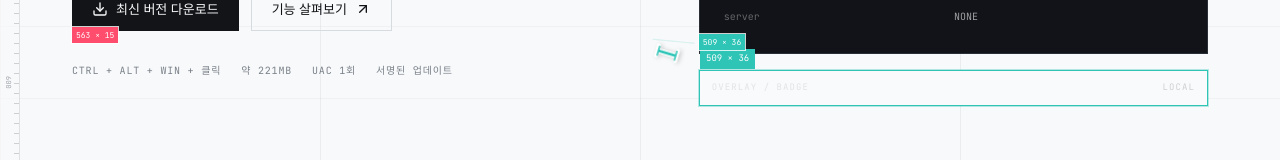
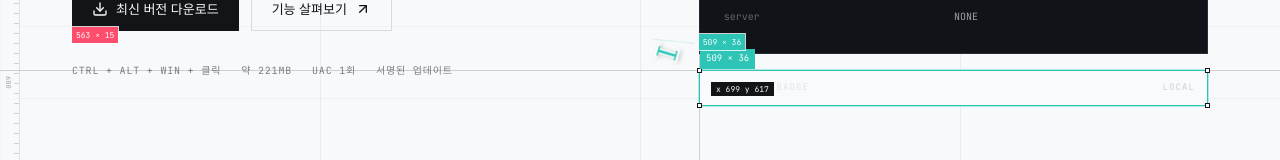
Before and after one commit to gguatit/cue, a React (Vite) app in the folder site/: page / in a window 1280 px wide. Shown: the part 547-707 px from the top of the page. Built offline with nearby package versions, Linux system fonts and the light colour scheme; a web font is replaced by a local one.

Commit message:
feat: add design-tool crosshair and selection effects

```diff
--- a/site/src/components/site/PageBuilder.tsx
+++ b/site/src/components/site/PageBuilder.tsx
@@ -141,6 +141,9 @@ export default function PageBuilder({
   const dimensionRef = useRef<HTMLDivElement>(null)
   const effectRef = useRef<HTMLCanvasElement>(null)
   const caretRef = useRef<HTMLDivElement>(null)
+  const crosshairXRef = useRef<HTMLDivElement>(null)
+  const crosshairYRef = useRef<HTMLDivElement>(null)
+  const coordRef = useRef<HTMLDivElement>(null)
   const cursorsRef = useRef(cursorsEnabled)
   const particlesRef = useRef(particlesEnabled)
 
@@ -412,6 +415,9 @@ export default function PageBuilder({
           dimensions.clear()
           hudRef.current?.classList.remove('is-visible')
           caretRef.current?.classList.remove('is-visible')
+          crosshairXRef.current?.classList.remove('is-visible')
+          crosshairYRef.current?.classList.remove('is-visible')
+          coordRef.current?.classList.remove('is-visible')
           targets.forEach((el) => reveal(el))
           staticRevealed = true
         }
@@ -796,6 +802,28 @@ export default function PageBuilder({
         }
       }
 
+      const hud = hudRef.current
+      const crosshairX = crosshairXRef.current
+      const crosshairY = crosshairYRef.current
+      const coord = coordRef.current
+      const hudVisible = !!hud?.classList.contains('is-visible')
+      if (hudVisible && hud && crosshairX && crosshairY && coord) {
+        const left = Number.parseFloat(hud.style.left) || 0
+        const top = Number.parseFloat(hud.style.top) || 0
+        crosshairX.classList.add('is-visible')
+        crosshairY.classList.add('is-visible')
+        crosshairX.style.left = `${left}px`
+        crosshairY.style.top = `${top}px`
+        coord.classList.add('is-visible')
+        coord.style.left = `${clamp(left + 12, 24, window.innerWidth - 90)}px`
+        coord.style.top = `${clamp(top + 12, 30, window.innerHeight - 30)}px`
+        coord.textContent = `x ${Math.round(left)}  y ${Math.round(top)}`
+      } else {
+        crosshairX?.classList.remove('is-visible')
+        crosshairY?.classList.remove('is-visible')
+        coord?.classList.remove('is-visible')
+      }
+
       if (!active.size && !queue.length && hudRef.current?.classList.contains('is-visible')) {
         hudRef.current.classList.remove('is-visible')
         caretRef.current?.classList.remove('is-visible')
@@ -829,6 +857,9 @@ export default function PageBuilder({
       dimensions.clear()
       hudRef.current?.classList.remove('is-visible')
       caretRef.current?.classList.remove('is-visible')
+      crosshairXRef.current?.classList.remove('is-visible')
+      crosshairYRef.current?.classList.remove('is-visible')
+      coordRef.current?.classList.remove('is-visible')
       targets.forEach((el) => {
         delete el.dataset.buildTarget
         delete el.dataset.buildKind
@@ -863,6 +894,11 @@ export default function PageBuilder({
             </div>
             <div className="ruler-corner" aria-hidden="true" />
             <div ref={dimensionRef} className="dimension-layer" aria-hidden="true" />
+            <div ref={crosshairXRef} className="build-crosshair crosshair-x" aria-hidden="true" />
+            <div ref={crosshairYRef} className="build-crosshair crosshair-y" aria-hidden="true" />
+            <div ref={coordRef} className="cursor-coord" aria-hidden="true">
+              x 0 y 0
+            </div>
             <div className="cursor-layer" aria-hidden="true">
               {Array.from({ length: MAX_AGENTS }, (_, index) => (
                 <div
@@ -879,6 +915,10 @@ export default function PageBuilder({
                 </div>
               ))}
               <div ref={hudRef} className="measure-hud">
+                <span className="measure-handle tl" />
+                <span className="measure-handle tr" />
+                <span className="measure-handle bl" />
+                <span className="measure-handle br" />
                 <span ref={hudLabelRef} className="measure-label">
                   0 × 0
                 </span>
--- a/site/src/index.css
+++ b/site/src/index.css
@@ -239,6 +239,77 @@ body,
   font-family: var(--font-mono);
   font-size: 9px;
   white-space: nowrap;
+}
+
+.measure-handle {
+  position: absolute;
+  width: 5px;
+  height: 5px;
+  background: #fff;
+  border: 1px solid #121417;
+}
+
+.measure-handle.tl {
+  left: -3px;
+  top: -3px;
+}
+
+.measure-handle.tr {
+  right: -3px;
+  top: -3px;
+}
+
+.measure-handle.bl {
+  left: -3px;
+  bottom: -3px;
+}
+
+.measure-handle.br {
+  right: -3px;
+  bottom: -3px;
+}
+
+.build-crosshair {
+  position: fixed;
+  z-index: 33;
+  pointer-events: none;
+  background: rgba(18, 20, 23, 0.18);
+  opacity: 0;
+  transition: opacity 120ms ease;
+}
+
+.build-crosshair.crosshair-x {
+  top: 0;
+  bottom: 0;
+  width: 1px;
+}
+
+.build-crosshair.crosshair-y {
+  left: 0;
+  right: 0;
+  height: 1px;
+}
+
+.build-crosshair.is-visible {
+  opacity: 1;
+}
+
+.cursor-coord {
+  position: fixed;
+  z-index: 37;
+  pointer-events: none;
+  padding: 2px 5px;
+  background: #121417;
+  color: #f8f9fa;
+  font-family: var(--font-mono);
+  font-size: 8px;
+  line-height: 1.3;
+  opacity: 0;
+  transition: opacity 120ms ease;
+}
+
+.cursor-coord.is-visible {
+  opacity: 1;
 }
 
 .agent-counter {
```
Also changed, not shown: 2 other files (tests, documents, lock files or other folders).
